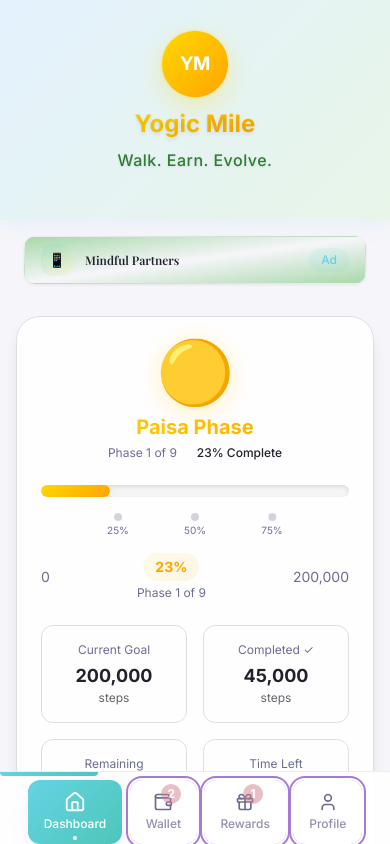
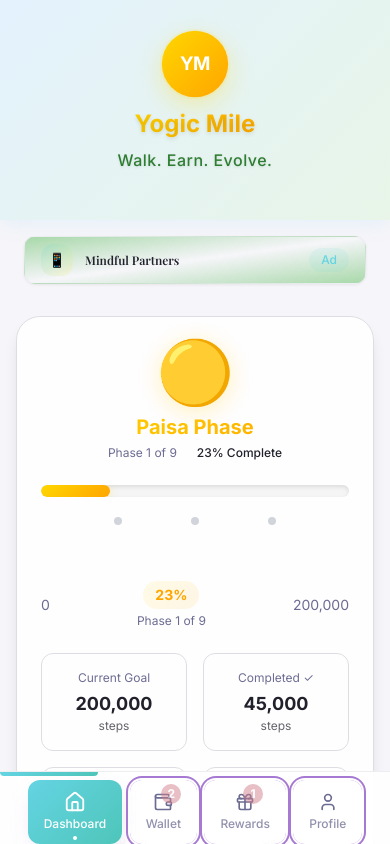
Before and after one commit to yogicmile/yogicmile, a React (Vite) app: page / in a window 390 px wide. Shown: the top 844 px of the page. Built offline with nearby package versions, Linux system fonts and the light colour scheme; the HTML template or start-up script is replaced by a standard one.

Commit message:
Fix overlapping UI elements

```diff
--- a/src/components/EnhancedPhaseProgress.tsx
+++ b/src/components/EnhancedPhaseProgress.tsx
@@ -87,7 +87,7 @@ export const EnhancedPhaseProgress = ({
         <div className="relative">
           {/* Progress Bar Background */}
           <div
-            className="w-full h-3 rounded-full overflow-hidden mb-4"
+            className="w-full h-3 rounded-full overflow-hidden mb-5"
             style={{
               background: '#F5F5F5',
               boxShadow: 'inset 0 2px 4px rgba(0,0,0,0.1)'
@@ -106,7 +106,7 @@ export const EnhancedPhaseProgress = ({
           </div>
 
           {/* Milestone Markers - Below the progress bar */}
-          <div className="relative h-6 mt-2">
+          <div className="relative min-h-[2rem] sm:min-h-[2.5rem] mt-3">
             {milestones.map((milestone, index) => (
               <div
                 key={milestone}
@@ -119,8 +119,8 @@ export const EnhancedPhaseProgress = ({
                     progressPercentage >= milestone ? 'bg-golden-accent' : 'bg-gray-300'
                   }`}
                 />
-                {/* Milestone Label */}
-                <div className="text-[10px] leading-none text-muted-foreground mt-1">
+                {/* Milestone Label (hidden on small screens to prevent overlap) */}
+                <div className="hidden sm:block text-[10px] leading-none text-muted-foreground mt-1">
                   {milestone}%
                 </div>
               </div>
@@ -129,7 +129,7 @@ export const EnhancedPhaseProgress = ({
         </div>
 
         {/* Progress Percentage and Phase Info - Separated */}
-        <div className="flex justify-between items-center mt-4">
+        <div className="flex justify-between items-center mt-8">
           <span className="text-sm text-muted-foreground">0</span>
           <div className="flex flex-col items-center gap-1">
             <span
```
